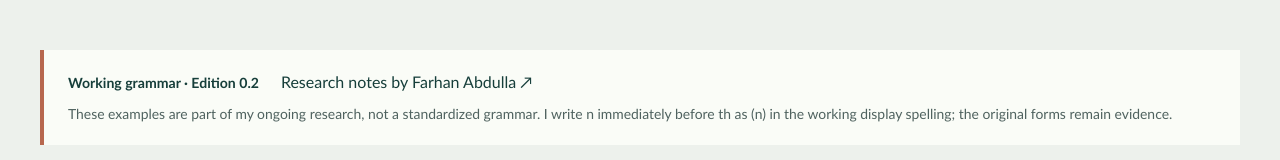
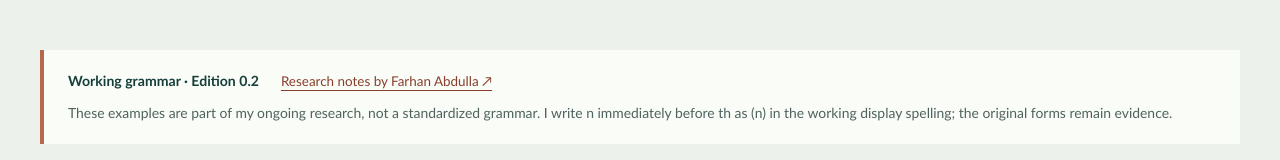
Before and after one commit to Fabdulla1/Madhaaf, a Next.js app: page /language/grammar in a window 1280 px wide. Shown: the part 545-705 px from the top of the page. Built offline with nearby package versions, Linux system fonts and the light colour scheme; no server answers.

Commit message:
docs(editorial): add founder credits and transparent historical-date policy

```diff
--- a/src/app/globals.css
+++ b/src/app/globals.css
@@ -649,3 +649,9 @@ body { margin: 0; background: var(--canvas); color: var(--ink); font-family: var
 @media (prefers-reduced-motion: reduce) {
   .language-research-promo__image img { transition: none; }
 }
+
+/* Personal attribution for the research and orthography guides. */
+.public-site .language-guide-byline { display: inline-flex; align-items: center; gap: 5px; margin: 0 0 29px; color: var(--ink-muted); font-size: .84rem; line-height: 1.6; }
+.public-site a.language-guide-byline, .public-site .language-guide-byline a { color: var(--terracotta-ink); text-decoration: underline; text-underline-offset: 4px; }
+.public-site a.language-guide-byline:hover, .public-site .language-guide-byline a:hover { color: var(--ink); }
+.public-site .grammar-status .language-guide-byline { margin: 0; }
```
